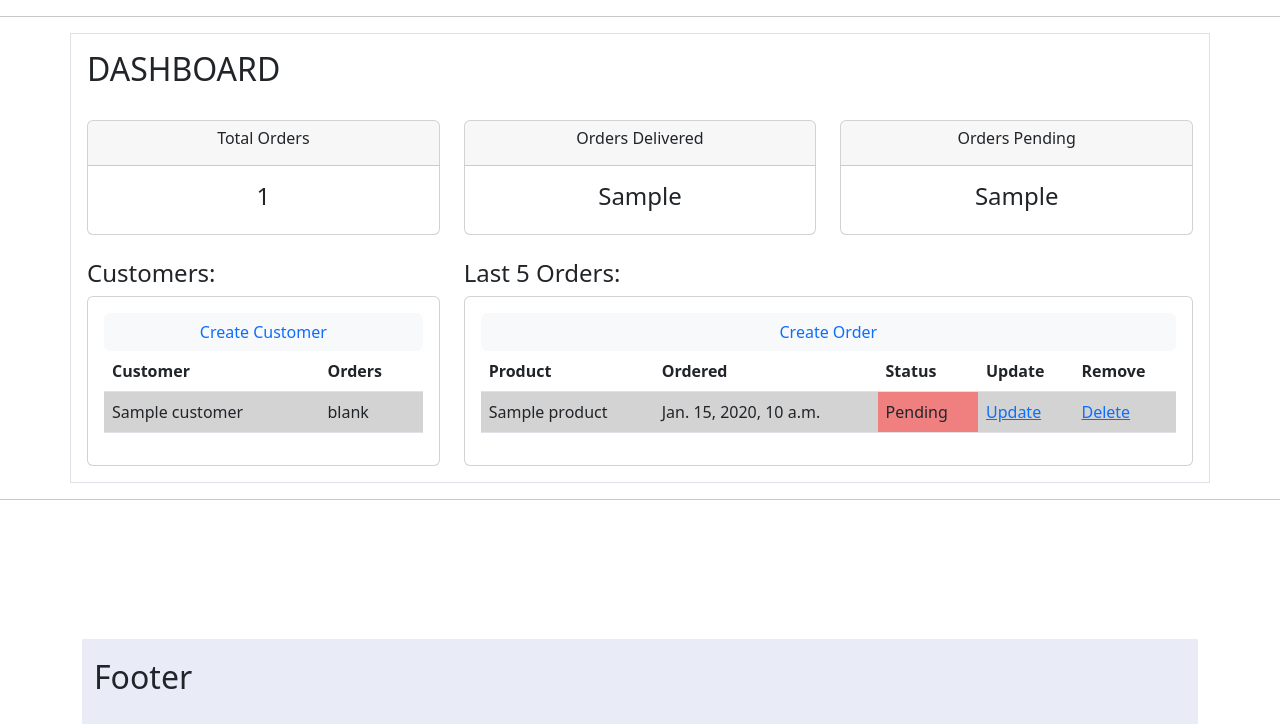
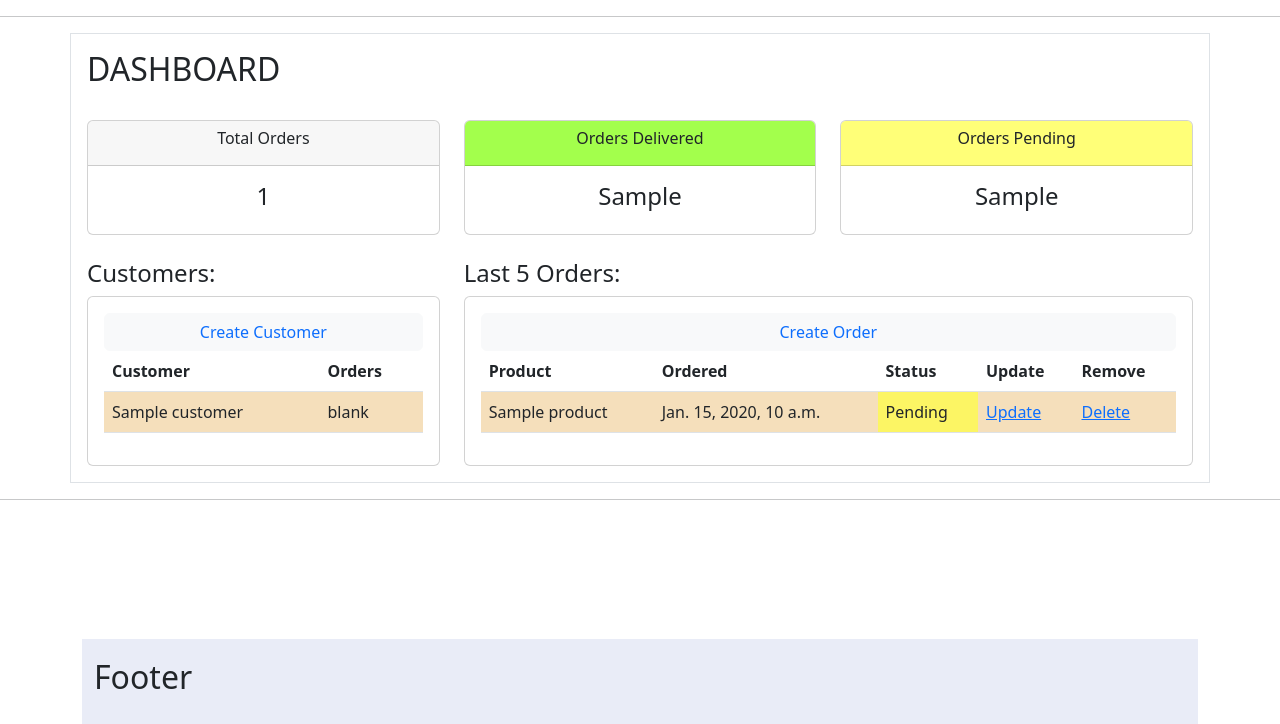
Before and after one commit to zebra-f/Django-CRM-One, a Django app: template accounts/templates/accounts/dashboard.html in a window 1280 px wide. Shown: the part 76-800 px from the top of the page. Run offline with Django 4.2, Linux system fonts and the light colour scheme; the template is opened without the code that fills it: most values are stand-ins (such as "Sample title", 1, 10 or a date in 2020).

Commit message:
dashboard styling

```diff
--- a/accounts/templates/accounts/dashboard.html
+++ b/accounts/templates/accounts/dashboard.html
@@ -49,9 +49,9 @@
             <td>{{ order.date_created }}</td>
 
             {% if order.status == 'Delivered' %}
-              <td style="background-color: GreenYellow">{{ order.status }}</td>
+              <td style="background-color: rgba(124, 255, 0, 0.7)">{{ order.status }}</td>
             {% elif order.status == 'Pending' %}
-              <td style="background-color: LightCoral">{{ order.status }}</td>
+              <td style="background-color: rgba(255, 255, 63, 0.7)">{{ order.status }}</td>
             {% else %}
               <td>{{ order.status }}</td>
             {% endif %}
--- a/accounts/templates/accounts/status.html
+++ b/accounts/templates/accounts/status.html
@@ -12,7 +12,7 @@
 
   <div class="col-md">
     <div class="card text-center mv-3" id="orders-delivered">
-      <div class="card-header">
+      <div class="card-header" style="background-color: rgba(124, 255, 0, 0.7)">
         <h4 class="card-title fs-6">Orders Delivered</h4>
       </div>
       <div class="card-body">
@@ -23,7 +23,7 @@
 
   <div class="col-md">
     <div class="card text-center mv-3" id="orders-delivered">
-      <div class="card-header">
+      <div class="card-header" style="background-color: rgba(255, 255, 63, 0.7)">
         <h4 class="card-title fs-6">Orders Pending</h4>
       </div>
       <div class="card-body">
--- a/static/css/main.css
+++ b/static/css/main.css
@@ -1,3 +1,4 @@
+
 
 #navbar {
     background-color: #e9ecf7;
@@ -18,5 +19,5 @@
 }
 
 table tr:nth-child(even) {
-    background-color: lightgrey;
+    background-color: #f5dfbb;
 }
```
